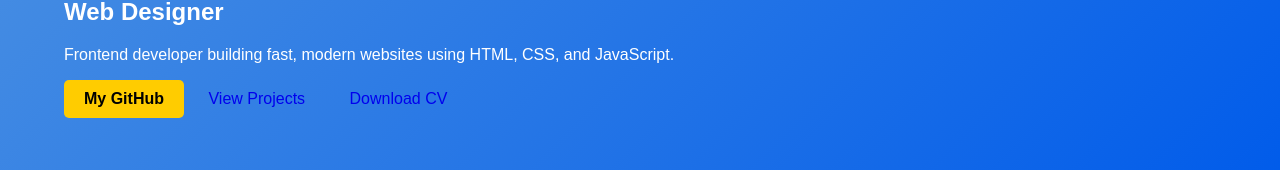
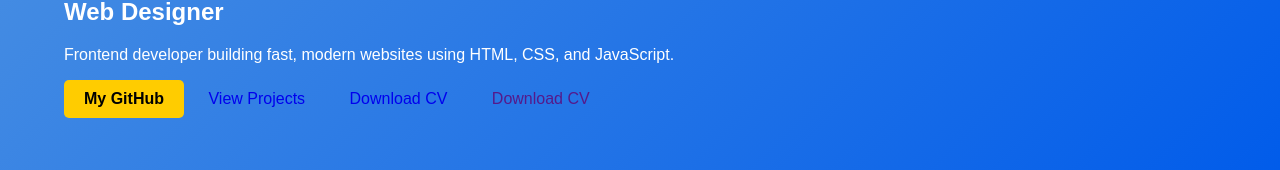
Before and after one commit to Shehab23-bot/Shehab-mohamed, a plain HTML site: page index.html in a window 1280 px wide. Shown: the part 217-387 px from the top of the page. Drawn offline with Linux system fonts and the light colour scheme.

Commit message:
Update index.html

```diff
--- a/index.html
+++ b/index.html
@@ -38,6 +38,8 @@
           <a class="btn primary" href="https://github.com/ShehabMohammed" target="_blank" data-key="btn-github"></a>
           <a class="btn" href="#projects" data-key="btn-projects"></a>
           <a class="btn" href="cv.pdf" download data-key="btn-cv"></a>
+          <a class="btn" href="" download>Download CV</a>
+
         </div>
       </div>
       <div class="card">
```
